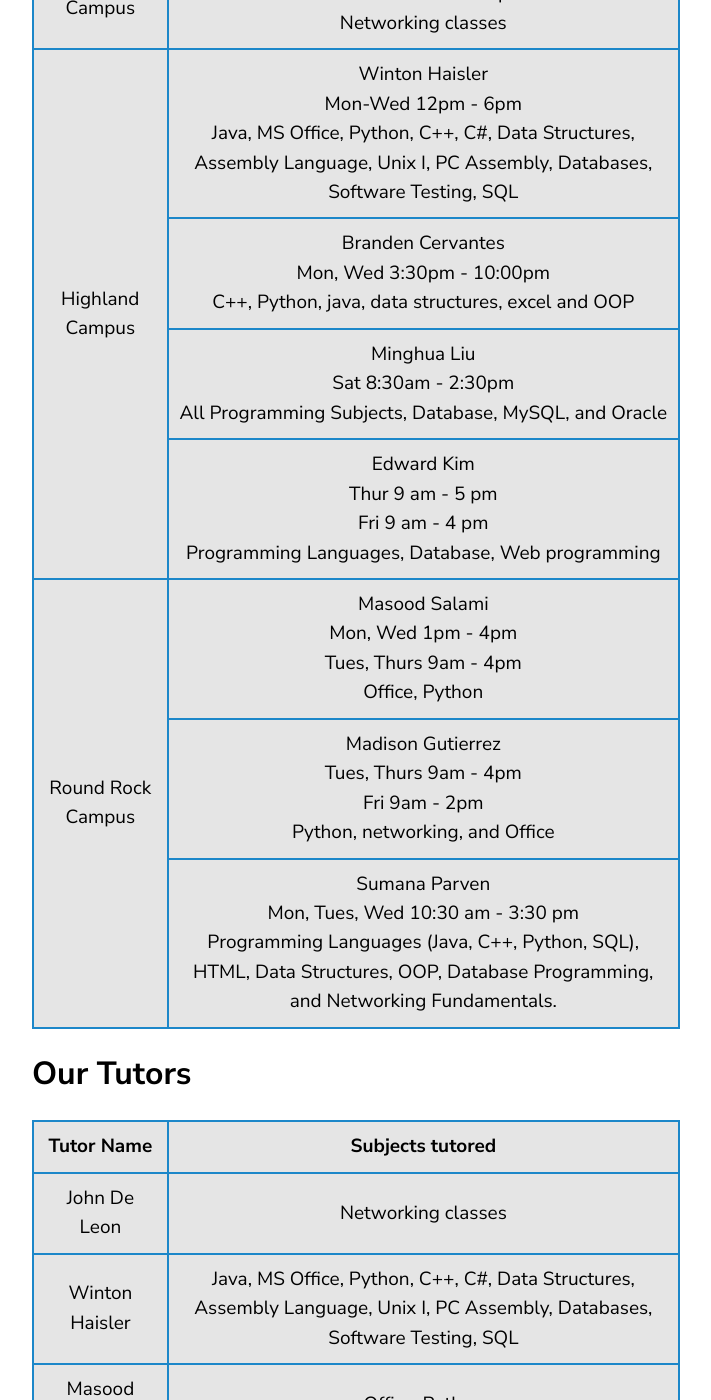
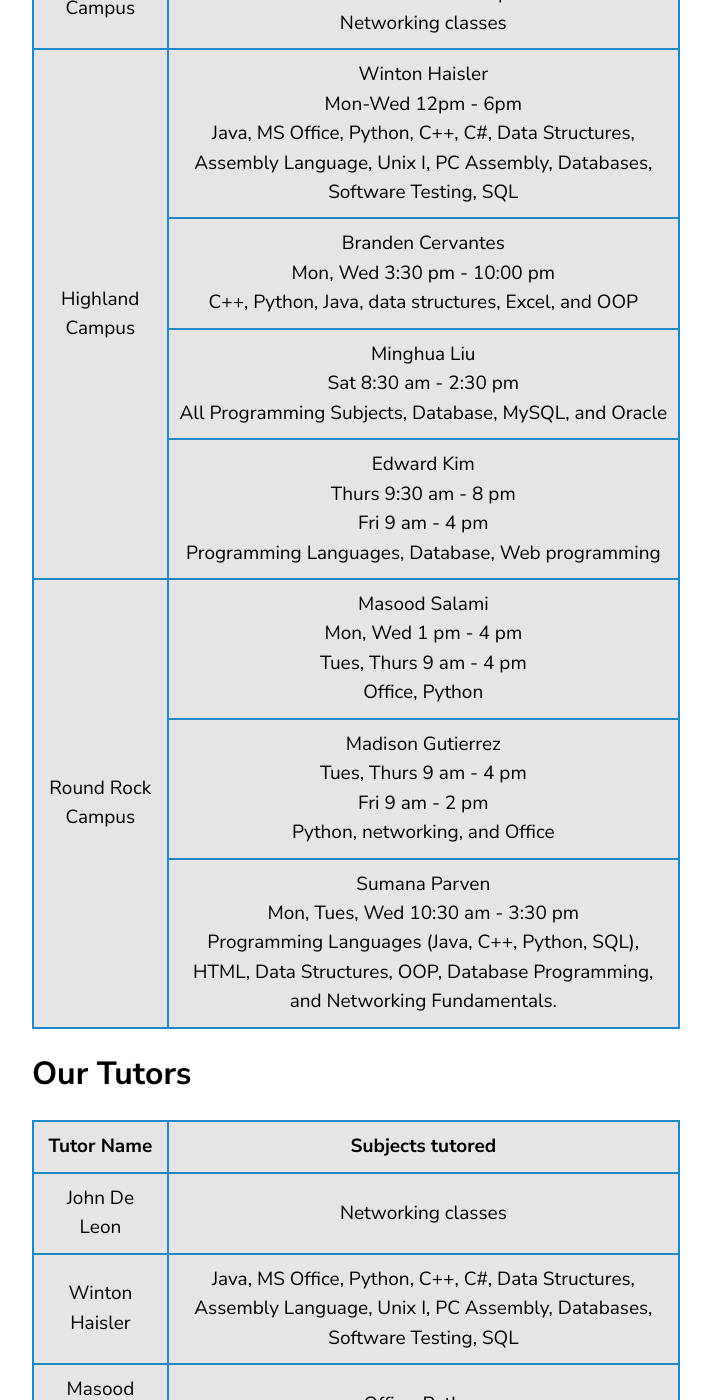
Before and after one commit to roosterrichard/acctutor, a Jekyll site: the page built from index.md, in a window 1280 px wide and 1400 px high, scrolled down 1704 px. Shown: the whole window, without its empty margins (68-779 px from the left). Built offline with Jekyll 4.4.1, drawn with Linux system fonts in a browser that asks for light colours; our own code applies the rules of GitHub Pages for plain Markdown files; some of the changed text lies outside the part shown.

Commit message:
Updated index.md apply Ed's new times and some minor formatting fixes

```diff
--- a/index.md
+++ b/index.md
@@ -54,16 +54,16 @@ This is a first come first serve system where the average wait time is < 3 minut
         <td>
             Branden Cervantes
             <br>
-            Mon, Wed 3:30pm - 10:00pm
+            Mon, Wed 3:30 pm - 10:00 pm
             <br>
-            C++, Python, java, data structures, excel and OOP
+            C++, Python, Java, data structures, Excel, and OOP
         </td>
     </tr>
     <tr>
         <td>
             Minghua Liu
             <br>
-            Sat 8:30am - 2:30pm
+            Sat 8:30 am - 2:30 pm
             <br>
             All Programming Subjects, Database, MySQL, and Oracle
         </td>
@@ -72,7 +72,7 @@ This is a first come first serve system where the average wait time is < 3 minut
         <td>
             Edward Kim
             <br>
-            Thur 9 am - 5 pm
+            Thurs 9:30 am - 8 pm
             <br>
             Fri 9 am - 4 pm
             <br>
@@ -84,9 +84,9 @@ This is a first come first serve system where the average wait time is < 3 minut
         <td>
             Masood Salami
             <br>
-            Mon, Wed 1pm - 4pm
+            Mon, Wed 1 pm - 4 pm
             <br>
-            Tues, Thurs 9am - 4pm
+            Tues, Thurs 9 am - 4 pm
             <br>
             Office, Python
         </td>
@@ -95,9 +95,9 @@ This is a first come first serve system where the average wait time is < 3 minut
         <td>
             Madison Gutierrez
             <br>
-            Tues, Thurs 9am - 4pm
+            Tues, Thurs 9 am - 4 pm
             <br>
-            Fri 9am - 2pm
+            Fri 9 am - 2 pm
             <br>
             Python, networking, and Office
         </td>
@@ -139,7 +139,7 @@ This is a first come first serve system where the average wait time is < 3 minut
 </tr>
 <tr>
     <td>Branden Cervantes</td>
-    <td>C++, Python, java, data structures, excel and OOP.</td>
+    <td>C++, Python, Java, data structures, Excel, and OOP.</td>
 </tr>
 <tr>
     <td>
```
